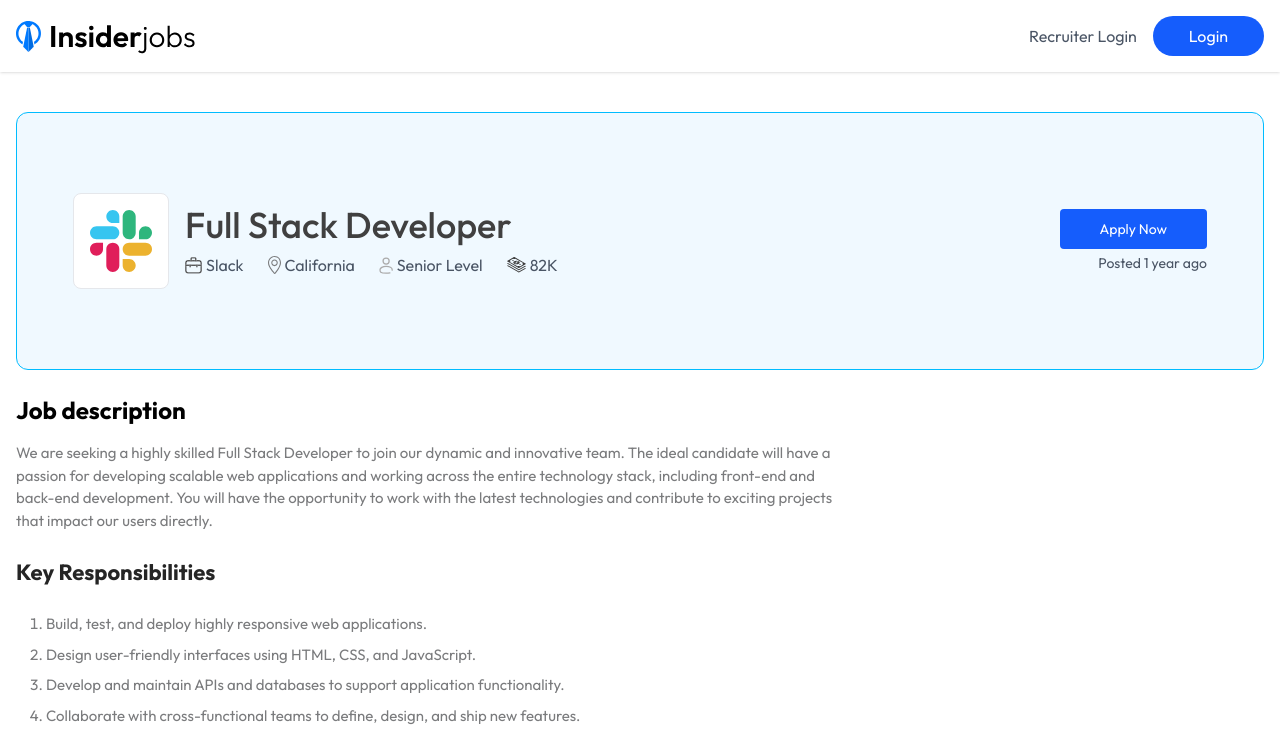
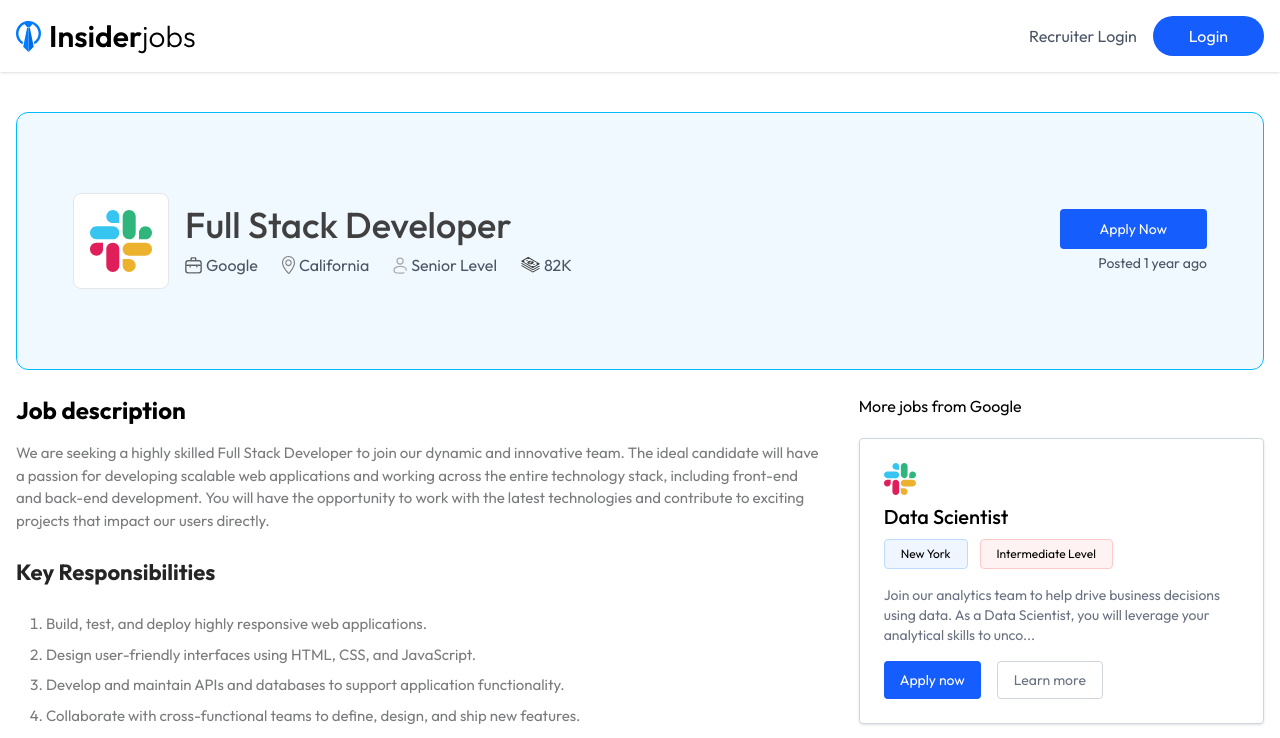
Before and after one commit to baibhavsinhadev/insiderjobs, a React (Vite) app in the folder client/: page /apply-job/1 in a window 1280 px wide. Shown: the top 738 px of the page. Built offline with nearby package versions, Linux system fonts and the light colour scheme; no server answers.

Commit message:
ui: complete more jobs from company section of apply job page

```diff
--- a/client/src/assets/assets.js
+++ b/client/src/assets/assets.js
@@ -144,8 +144,8 @@
         level: "Senior Level",
         companyId: {
             "_id": "670e4d25ca9fda8f1bf359b9",
-            "name": "Slack",
-            "email": "slack@demo.com",
+            "name": "Google",
+            "email": "google@demo.com",
             "image": company_icon,
         },
         description: `
@@ -177,8 +177,8 @@
         level: "Intermediate Level",
         companyId: {
             "_id": "670e4d25ca9fda8f1bf359b9",
-            "name": "Slack",
-            "email": "slack@demo.com",
+            "name": "Google",
+            "email": "google@demo.com",
             "image": company_icon,
         },
         description: `
@@ -210,8 +210,8 @@
         level: "Beginner Level",
         companyId: {
             "_id": "670e4d25ca9fda8f1bf359b9",
-            "name": "Slack",
-            "email": "slack@demo.com",
+            "name": "Google",
+            "email": "google@demo.com",
             "image": company_icon,
         },
         description: `
@@ -243,8 +243,8 @@
         level: "Senior Level",
         companyId: {
             "_id": "670e4d25ca9fda8f1bf359b9",
-            "name": "Slack",
-            "email": "slack@demo.com",
+            "name": "Google",
+            "email": "google@demo.com",
             "image": company_icon,
         },
         description: `
@@ -276,8 +276,8 @@
         level: "Intermediate Level",
         companyId: {
             "_id": "670e4d25ca9fda8f1bf359b9",
-            "name": "Slack",
-            "email": "slack@demo.com",
+            "name": "Google",
+            "email": "google@demo.com",
             "image": company_icon,
         },
         description: `
@@ -309,8 +309,8 @@
         level: "Senior Level",
         companyId: {
             "_id": "670e4d25ca9fda8f1bf359b9",
-            "name": "Slack",
-            "email": "slack@demo.com",
+            "name": "Google",
+            "email": "google@demo.com",
             "image": company_icon,
         },
         description: `
@@ -342,8 +342,8 @@
         level: "Senior Level",
         companyId: {
             "_id": "670e4d25ca9fda8f1bf359b9",
-            "name": "Slack",
-            "email": "slack@demo.com",
+            "name": "Google",
+            "email": "google@demo.com",
             "image": company_icon,
         },
         description: `
@@ -375,8 +375,8 @@
         level: "Intermediate Level",
         companyId: {
             "_id": "670e4d25ca9fda8f1bf359b9",
-            "name": "Slack",
-            "email": "slack@demo.com",
+            "name": "Google",
+            "email": "google@demo.com",
             "image": company_icon,
         },
         description: `
@@ -408,8 +408,8 @@
         level: "Senior Level",
         companyId: {
             "_id": "670e4d25ca9fda8f1bf359b9",
-            "name": "Slack",
-            "email": "slack@demo.com",
+            "name": "Google",
+            "email": "google@demo.com",
             "image": company_icon,
         },
         description: `
@@ -441,8 +441,8 @@
         level: "Intermediate Level",
         companyId: {
             "_id": "670e4d25ca9fda8f1bf359b9",
-            "name": "Slack",
-            "email": "slack@demo.com",
+            "name": "Google",
+            "email": "google@demo.com",
             "image": company_icon,
         },
         description: `
@@ -474,8 +474,8 @@
         level: "Intermediate Level",
         companyId: {
             "_id": "670e4d25ca9fda8f1bf359b9",
-            "name": "Slack",
-            "email": "slack@demo.com",
+            "name": "Google",
+            "email": "google@demo.com",
             "image": company_icon,
         },
         description: `
@@ -507,8 +507,8 @@
         level: "Intermediate Level",
         companyId: {
             "_id": "670e4d25ca9fda8f1bf359b9",
-            "name": "Slack",
-            "email": "slack@demo.com",
+            "name": "Google",
+            "email": "google@demo.com",
             "image": company_icon,
         },
         description: `
@@ -540,8 +540,8 @@
         level: "Beginner Level",
         companyId: {
             "_id": "670e4d25ca9fda8f1bf359b9",
-            "name": "Slack",
-            "email": "slack@demo.com",
+            "name": "Google",
+            "email": "google@demo.com",
             "image": company_icon,
         },
         description: `
@@ -573,8 +573,8 @@
         level: "Senior Level",
         companyId: {
             "_id": "670e4d25ca9fda8f1bf359b9",
-            "name": "Slack",
-            "email": "slack@demo.com",
+            "name": "Google",
+            "email": "google@demo.com",
             "image": company_icon,
         },
         description: `
@@ -606,8 +606,8 @@
         level: "Intermediate Level",
         companyId: {
             "_id": "670e4d25ca9fda8f1bf359b9",
-            "name": "Slack",
-            "email": "slack@demo.com",
+            "name": "Google",
+            "email": "google@demo.com",
             "image": company_icon,
         },
         description: `
@@ -639,8 +639,8 @@
         level: "Senior Level",
         companyId: {
             "_id": "670e4d25ca9fda8f1bf359b9",
-            "name": "Slack",
-            "email": "slack@demo.com",
+            "name": "Google",
+            "email": "google@demo.com",
             "image": company_icon,
         },
         description: `
@@ -672,8 +672,8 @@
         level: "Senior Level",
         companyId: {
             "_id": "670e4d25ca9fda8f1bf359b9",
-            "name": "Slack",
-            "email": "slack@demo.com",
+            "name": "Google",
+            "email": "google@demo.com",
             "image": company_icon,
         },
         description: `
@@ -705,8 +705,8 @@
         level: "Intermediate Level",
         companyId: {
             "_id": "670e4d25ca9fda8f1bf359b9",
-            "name": "Slack",
-            "email": "slack@demo.com",
+            "name": "Google",
+            "email": "google@demo.com",
             "image": company_icon,
         },
         description: `
@@ -738,8 +738,8 @@
         level: "Senior Level",
         companyId: {
             "_id": "670e4d25ca9fda8f1bf359b9",
-            "name": "Slack",
-            "email": "slack@demo.com",
+            "name": "Google",
+            "email": "google@demo.com",
             "image": company_icon,
         },
         description: `
@@ -771,8 +771,8 @@
         level: "Intermediate Level",
         companyId: {
             "_id": "670e4d25ca9fda8f1bf359b9",
-            "name": "Slack",
-            "email": "slack@demo.com",
+            "name": "Google",
+            "email": "google@demo.com",
             "image": company_icon,
         },
         description: `
@@ -804,8 +804,8 @@
         level: "Intermediate Level",
         companyId: {
             "_id": "670e4d25ca9fda8f1bf359b9",
-            "name": "Slack",
-            "email": "slack@demo.com",
+            "name": "Google",
+            "email": "google@demo.com",
             "image": company_icon,
         },
         description: `
@@ -837,8 +837,8 @@
         level: "Senior Level",
         companyId: {
             "_id": "670e4d25ca9fda8f1bf359b9",
-            "name": "Slack",
-            "email": "slack@demo.com",
+            "name": "Google",
+            "email": "google@demo.com",
             "image": company_icon,
         },
         description: `
@@ -870,8 +870,8 @@
         level: "Intermediate Level",
         companyId: {
             "_id": "670e4d25ca9fda8f1bf359b9",
-            "name": "Slack",
-            "email": "slack@demo.com",
+            "name": "Google",
+            "email": "google@demo.com",
             "image": company_icon,
         },
         description: `
--- a/client/src/pages/user/ApplyJob.jsx
+++ b/client/src/pages/user/ApplyJob.jsx
@@ -3,7 +3,7 @@
 import { useEffect, useState } from "react";
 import { Link, useParams } from "react-router-dom";
 import { useAppContext } from "../../context/AppContext";
-import { Footer, Loader, Navbar } from "../../components/components";
+import { Footer, JobCard, Loader, Navbar } from "../../components/components";
 import { assets } from "../../assets/assets";
 import { formatCTC, formatTimeAgo } from "../../utils/utils";
 
@@ -110,6 +110,14 @@
                                 Apply Now
                             </button>
                         </div>
+
+                        <div className="w-full lg:w-1/3 mt-8 lg:mt-0 lg:ml-8 space-y-5">
+                            <h2>More jobs from {jobData.companyId.name}</h2>
+
+                            {jobs.filter((job) => job._id !== jobData._id && job.companyId._id === jobData.companyId._id).slice(0, 2).map((job) => (
+                                <JobCard key={job._id} job={job} />
+                            ))}
+                        </div>
                     </div>
                 </div>
             </div>
```
